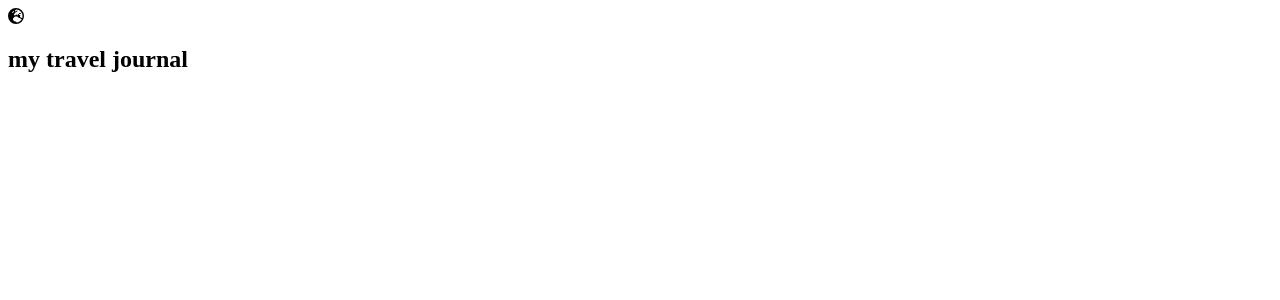
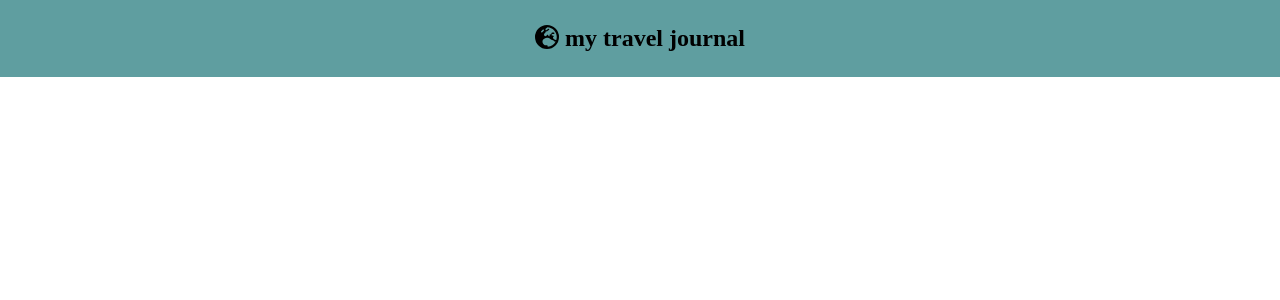
Before and after one commit to hahmatovic1/travel-journal-reactJS, a React (Create React App) app: page / in a window 1280 px wide. Shown: the top 300 px of the page. Built offline with nearby package versions, Linux system fonts and the light colour scheme.

Commit message:
style: Add background color and margins to NavBar

```diff
--- a/public/index.html
+++ b/public/index.html
@@ -2,28 +2,7 @@
 <html lang="en">
   <head>
     <meta charset="utf-8" />
-    <link rel="icon" href="%PUBLIC_URL%/favicon.ico" />
-    <meta name="viewport" content="width=device-width, initial-scale=1" />
-    <meta name="theme-color" content="#000000" />
-    <meta
-      name="description"
-      content="Web site created using create-react-app"
-    />
-    <link rel="apple-touch-icon" href="%PUBLIC_URL%/logo192.png" />
-    <!--
-      manifest.json provides metadata used when your web app is installed on a
-      user's mobile device or desktop. See https://developers.google.com/web/fundamentals/web-app-manifest/
-    -->
-    <link rel="manifest" href="%PUBLIC_URL%/manifest.json" />
-    <!--
-      Notice the use of %PUBLIC_URL% in the tags above.
-      It will be replaced with the URL of the `public` folder during the build.
-      Only files inside the `public` folder can be referenced from the HTML.
-
-      Unlike "/favicon.ico" or "favicon.ico", "%PUBLIC_URL%/favicon.ico" will
-      work correctly both with client-side routing and a non-root public URL.
-      Learn how to configure a non-root public URL by running `npm run build`.
-    -->
+    <link rel="stylesheet" href="styles.css">
     <title>React App</title>
   </head>
   <body>
--- a/public/styles.css
+++ b/public/styles.css
@@ -0,0 +1,10 @@
+body{
+    margin: 0;
+    text-align: center;
+}
+
+.nav {
+    margin: 0 auto;
+    padding: 5px;
+    background-color: cadetblue;
+}
--- a/src/components/NavBar.jsx
+++ b/src/components/NavBar.jsx
@@ -6,7 +6,6 @@ const element = <FontAwesomeIcon icon={faEarthEurope} />
 
 export default function NavBar(){
     return <nav className='nav'>
-        {element}
-    <h2>my travel journal</h2>
+    <h2>{element} my travel journal</h2>
   </nav>
 }
```
